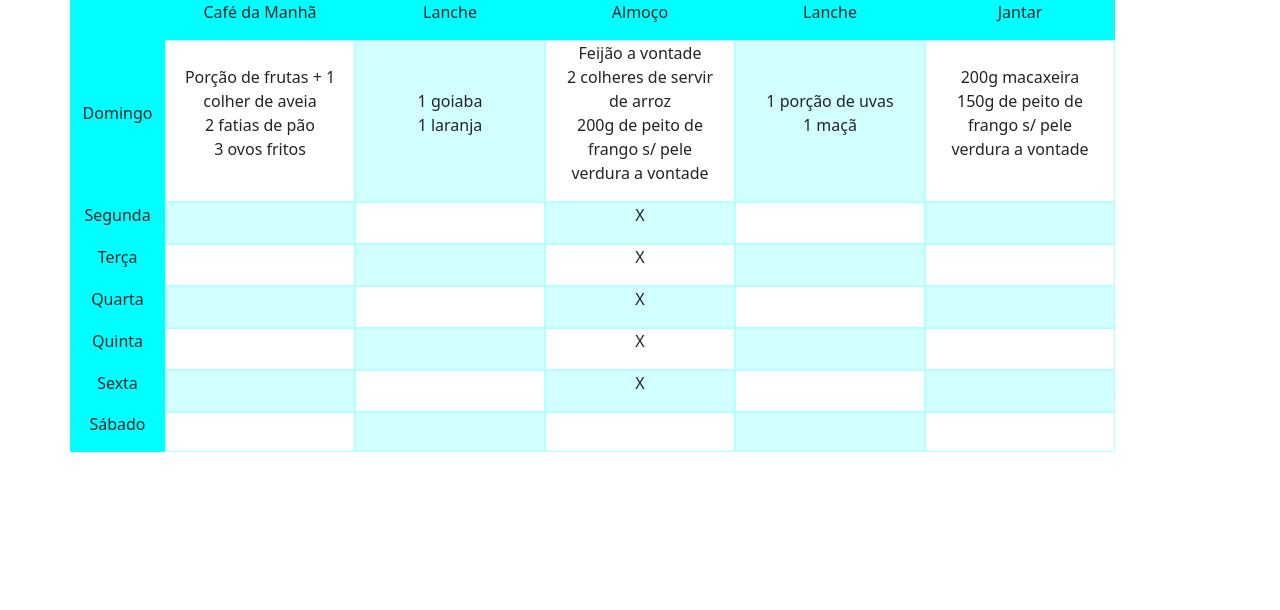
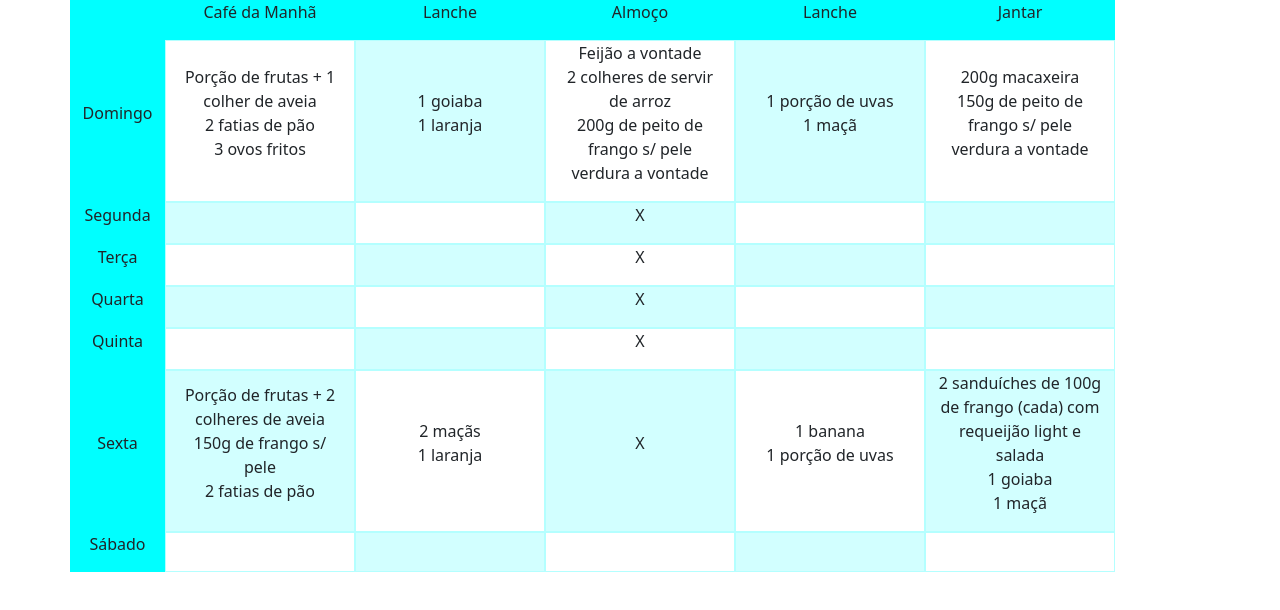
Before and after one commit to DanielFBA/Alimentacao, a plain HTML site: page index.html in a window 1280 px wide. Drawn offline with nearby package versions, Linux system fonts and the light colour scheme.

```diff
--- a/index.html
+++ b/index.html
@@ -75,11 +75,11 @@
 
                   <div class="row">
                     <div class="col-1 referencia"><p>Sexta</p></div>
-                    <div class="col-2 marcacao"><p></p></div>
-                    <div class="col-2"><p></p></div>
+                    <div class="col-2 marcacao"><p>Porção de frutas + 2 colheres de aveia<br>150g de frango s/ pele<br>2 fatias de pão</p></div>
+                    <div class="col-2"><p>2 maçãs<br>1 laranja</p></div>
                     <div class="col-2 marcacao"><p>X</p></div>
-                    <div class="col-2"><p></p></div>
-                    <div class="col-2 marcacao"><p></p></div>
+                    <div class="col-2"><p>1 banana<br>1 porção de uvas</p></div>
+                    <div class="col-2 marcacao"><p>2 sanduíches de 100g de frango (cada) com requeijão light e salada<br>1 goiaba<br>1 maçã</p></div>
                   </div>
                   <div class="row">
                     <div class="col-1 referencia"><p>Sábado</p></div>
```
